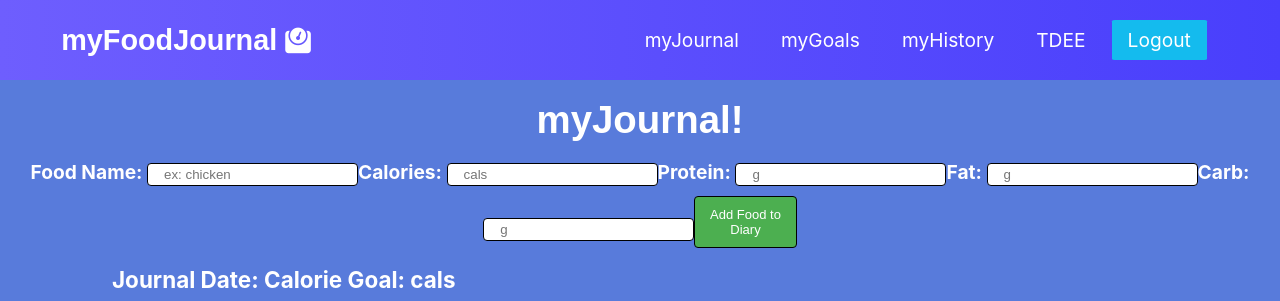
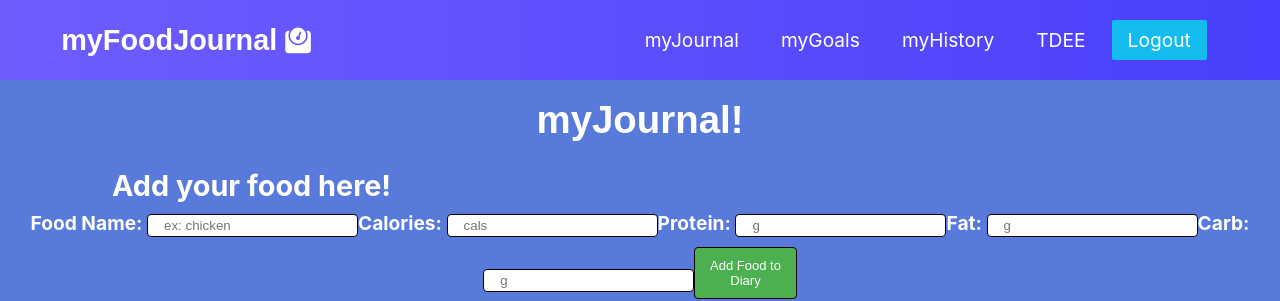
Before and after one commit to emrichmp/myFoodJournal-Frontend, a React (Create React App) app: page /#/ in a window 1280 px wide. Shown: the top 301 px of the page. Built offline with nearby package versions, Linux system fonts and the light colour scheme; no server answers; a web font is replaced by a local one.

Commit message:
added header over food form

```diff
--- a/src/components/myDiary/FoodContainer.js
+++ b/src/components/myDiary/FoodContainer.js
@@ -111,6 +111,7 @@ class FoodContainer extends React.Component {
     render () {
         return(
             <div>
+                <h2 className="info"> Add your food here! </h2>
                 <AddFoods journal_id={this.state.journal_id}/>
                 <div className="diary-container">
                     <h3 className ="info">Journal Date: {this.state.date}  Calorie Goal: {this.state.calorie_goal} cals</h3>
```
